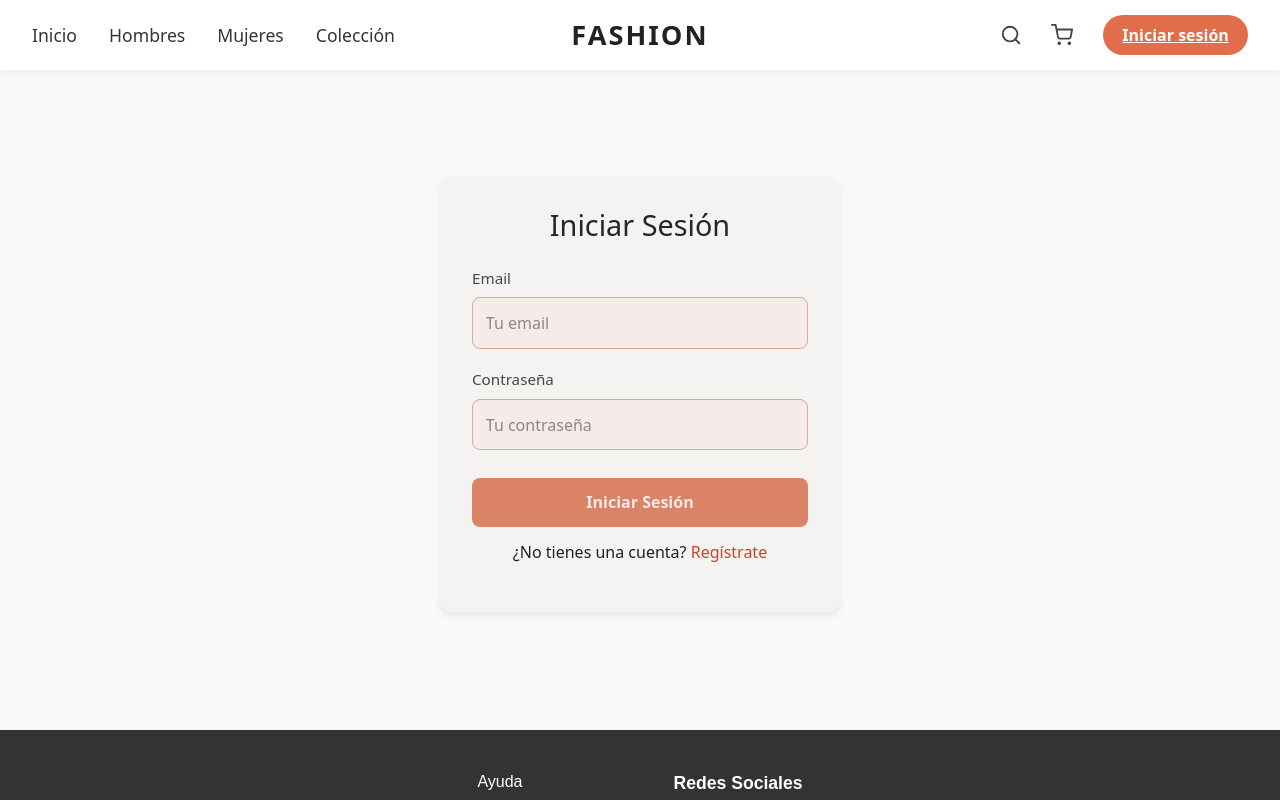
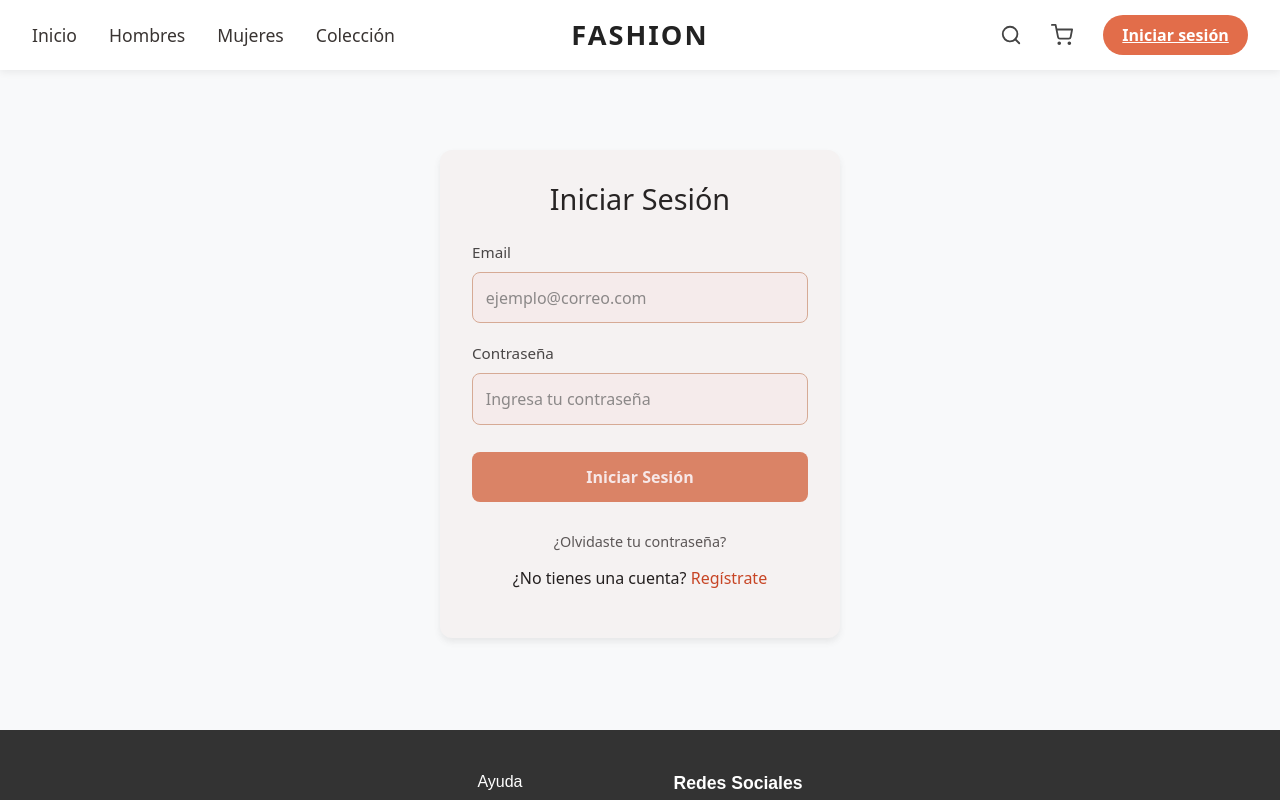
Before and after one commit to Jorgebtc88/TFG, a React (Vite) app in the folder ecom-catalog-react.Frontend/: page /login in a window 1280 px wide. Shown: the top 800 px of the page. Built offline with nearby package versions, Linux system fonts and the light colour scheme.

Commit message:
feat: Mejoras en el formulario de login - Actualizados placeholders para mejor claridad - Añadido enlace de recuperación de contraseña - Mejorada la documentación del código

```diff
--- a/ecom-catalog-react.Frontend/src/Login.jsx
+++ b/ecom-catalog-react.Frontend/src/Login.jsx
@@ -53,7 +53,7 @@ const Login = () => {
               value={formData.email}
               onChange={handleChange}
               required
-              placeholder="Tu email"
+              placeholder="ejemplo@correo.com"
             />
           </div>
           {/* Campo de contraseña */}
@@ -66,10 +66,15 @@ const Login = () => {
               value={formData.password}
               onChange={handleChange}
               required
-              placeholder="Tu contraseña"
+              placeholder="Ingresa tu contraseña"
             />
           </div>
+          {/* Botón de inicio de sesión */}
           <button type="submit" className="login-submit-btn">Iniciar Sesión</button>
+          {/* Enlace para recuperar contraseña */}
+          <div className="forgot-password">
+            <a href="/recuperar-contrasena">¿Olvidaste tu contraseña?</a>
+          </div>
         </form>
         {/* Enlace para registro de nuevos usuarios */}
         <div className="login-footer">
```
